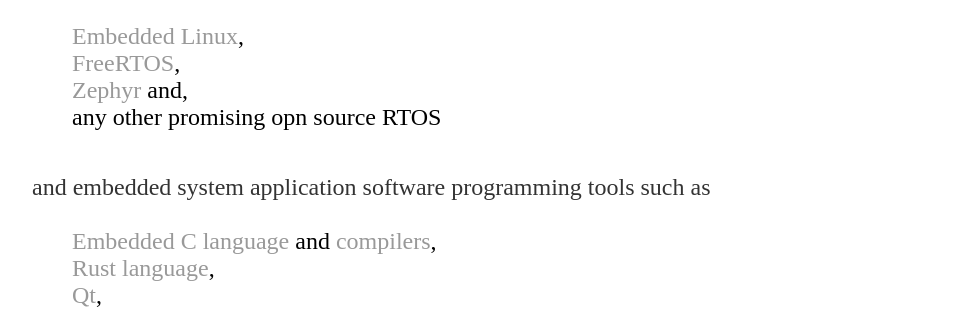
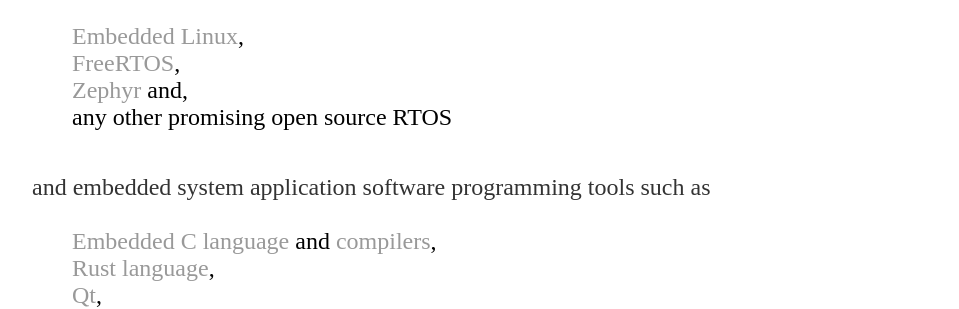
Before and after one commit to oferonmi/datafilik.github.io, a Jekyll site: the page built from ops/embed_op/index.html, in a window 1280 px wide. Shown: the part 1031-1340 px from the top of the page, without its empty margins (160-1119 px from the left). Built offline with Jekyll 4.4.1, drawn with Linux system fonts in a browser that asks for light colours.

Commit message:
content update

```diff
--- a/ops/embed_op/index.html
+++ b/ops/embed_op/index.html
@@ -38,7 +38,7 @@
         <li>
             <a href="https://www.zephyrproject.org/">Zephyr</a> and,
         </li>
-        <li>any other promising opn source RTOS</li>
+        <li>any other promising open source RTOS</li>
     </ul>
 
     <p align="justify">
```
